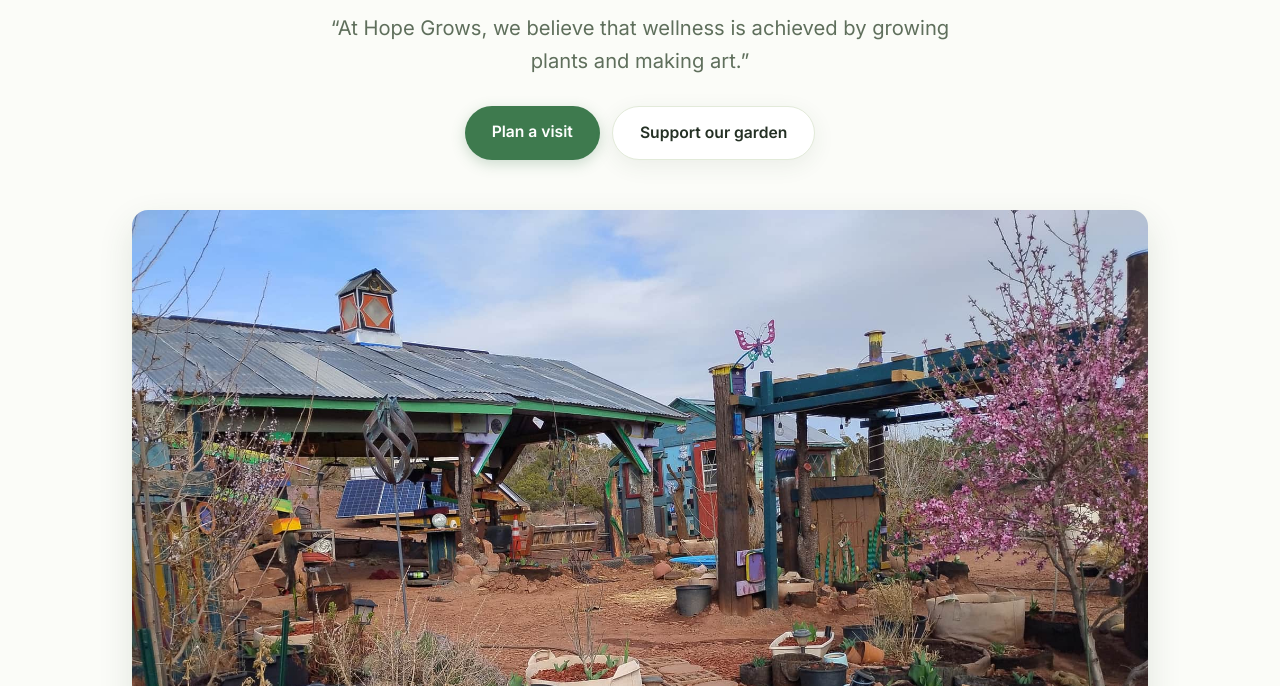
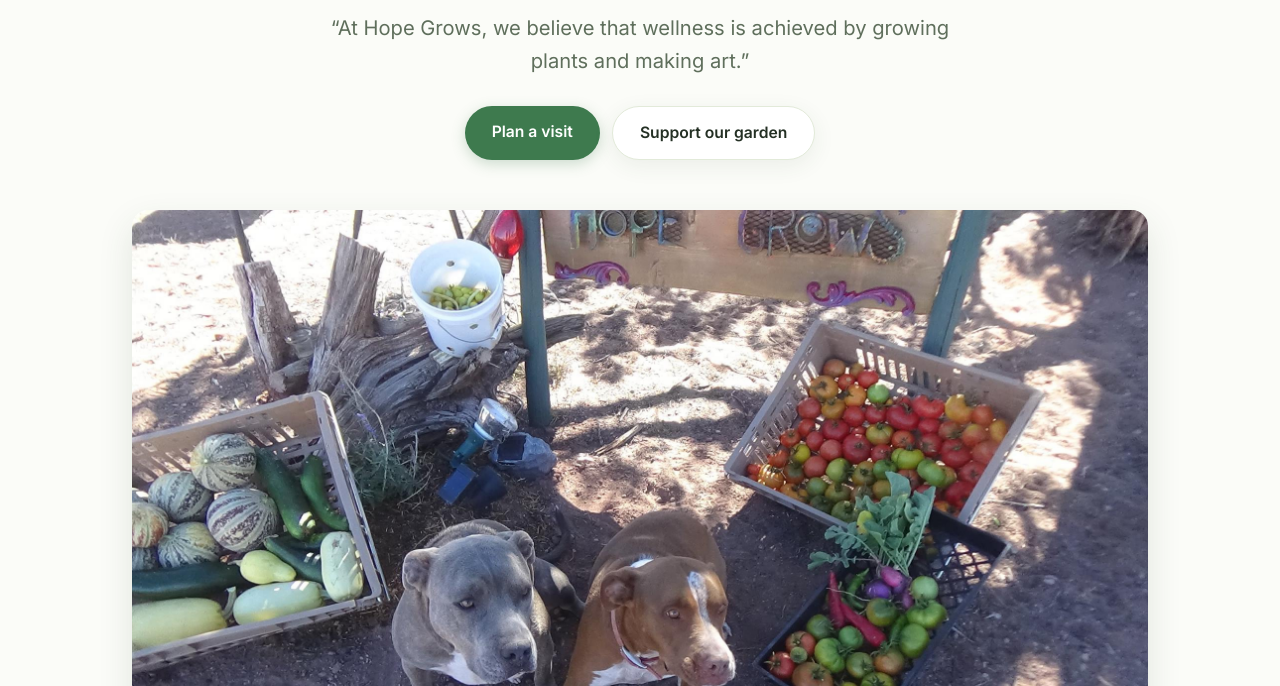
Before and after one commit to wh1sper1/web-agency, a plain HTML site: page work/hope-grows/index.html in a window 1280 px wide. Shown: the part 266-952 px from the top of the page. Drawn offline with Linux system fonts and the light colour scheme.

Commit message:
Homepage hero: the two pit bulls banner from hopegrowsaz.org, plus gallery entry

```diff
--- a/work/hope-grows/index.html
+++ b/work/hope-grows/index.html
@@ -60,7 +60,7 @@
       <a class="btn btn-ghost" href="#support">Support our garden</a>
     </div>
     <div class="photo reveal">
-      <img src="assets/photos/property-garden.jpg" alt="The garden at Hope Grows: stepping-stone path, tire planters and a blossoming tree">
+      <img src="assets/photos/two-dogs.jpg" alt="The two pit bulls, blue-grey and brown, sitting beside crates of homegrown squash and tomatoes">
     </div>
   </div>
 </header>
```
Also changed, not shown: work/hope-grows/gallery.html (+1 -0 lines), work/hope-grows/assets/gallery/two-dogs.jpg (added), work/hope-grows/assets/photos/two-dogs.jpg (added).
